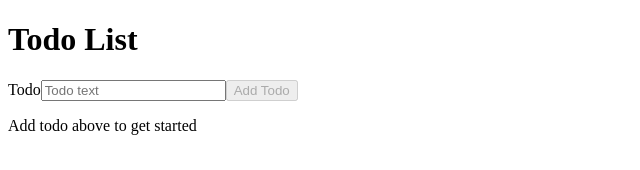
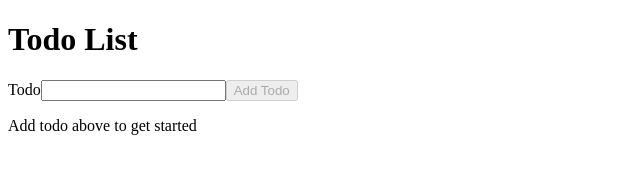
Before and after one commit to LilRed92/to-do-list-CTD, a React (Vite) app: page / in a window 1280 px wide. Shown: the top 170 px of the page, without its empty margins (0-640 px from the left). Built offline with nearby package versions, Linux system fonts and the light colour scheme.

Commit message:
✨ feat(root): * Replaced native input field with reusable TextInputWithLabel component in TodoForm * Introduced todo title validation using isValidTodoTitle function, enhancing state management and lifecycle updates

```diff
--- a/src/features/TodoForm.jsx
+++ b/src/features/TodoForm.jsx
@@ -1,4 +1,6 @@
 import { useState } from 'react';
+import TextInputWithLabel from '../shared/TextInputWithLabel.jsx';
+import { isValidTodoTitle } from '../utils/todoValidation.js';
 
 
 function TodoForm ({ onAddTodo }) {
@@ -15,17 +17,13 @@ function TodoForm ({ onAddTodo }) {
 
     return (
         <form onSubmit={handleAddTodo}>
-            <label htmlFor="todoTitle">Todo</label>
-            <input
-            value={workingTodoTitle}
-            onChange={(event) => setWorkingTodoTitle(event.target.value)}
-            type="text"
-            id="todoTitle"
-            name="todoTitle"
-            placeholder={'Todo text'}
-            required
-             />
-            <button type="submit" disabled={!workingTodoTitle.trim()}>Add Todo</button>
+            <TextInputWithLabel
+                elementId="todoTitle"
+                labelText='Todo'
+                value={workingTodoTitle}
+                onChange={(event) => setWorkingTodoTitle(event.target.value)}
+            />
+            <button type="submit" disabled={!isValidTodoTitle(workingTodoTitle)}>Add Todo</button>
         </form>
     );
 };
--- /dev/null
+++ b/src/shared/TextInputWithLabel.jsx
@@ -0,0 +1,22 @@
+function TextInputWithLabel({
+    elementId,
+    labelText,
+    onChange,
+    ref,
+    value,
+  }) {
+    return (
+      <>
+        <label htmlFor={elementId}>{labelText}</label>
+        <input
+          type="text"
+          id={elementId}
+          ref={ref}
+          value={value}
+          onChange={onChange}
+        />
+      </>
+    );
+  }
+
+  export default TextInputWithLabel;
--- /dev/null
+++ b/src/utils/todoValidation.js
@@ -0,0 +1,3 @@
+export function isValidTodoTitle(title) {
+    return title.trim() !== '';
+}
```
